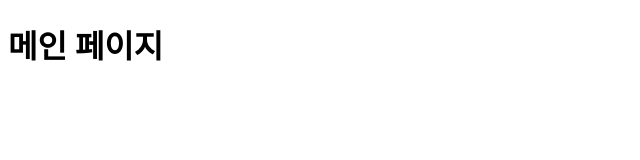
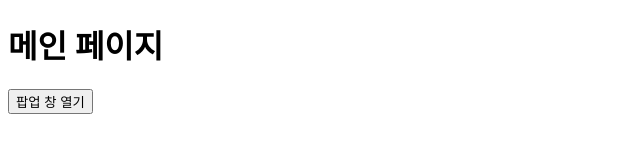
Before and after one commit to kimyungsoo/Doctor_sequence, a website: page index.html in a window 1280 px wide. Shown: the whole page, without its empty margins (0-640 px from the left). Drawn offline with Linux system fonts and the light colour scheme.

Commit message:
Update index.html

```diff
--- a/index.html
+++ b/index.html
@@ -7,23 +7,19 @@
 </head>
 <body>
   <h1>메인 페이지</h1>
+  <button onclick="openPopup()">팝업 창 열기</button>
 
   <script>
-    window.onload = function() {
-      openPopup();
-    };
-
     function openPopup() {
       const width = 800;    // 팝업 창의 너비
       const height = 600;   // 팝업 창의 높이
-      const left = screen.width - width;  // 화면 오른쪽에 팝업 창 위치
-      const top = screen.height - height; // 화면 아래쪽에 팝업 창 위치
+      const left = screen.width - width;  // 화면의 너비에서 팝업 창 너비를 뺀 위치
+      const top = screen.height - height; // 화면의 높이에서 팝업 창 높이를 뺀 위치
 
-      // 팝업 창 자동 열기
       window.open(
         'popup.html',       // 팝업 창에 표시할 페이지
         'PopupWindow',      // 팝업 창 이름
-        `width=${width},height=${height},left=${left},top=${top}`
+        width=${width},height=${height},left=${left},top=${top}
       );
     }
   </script>
```
